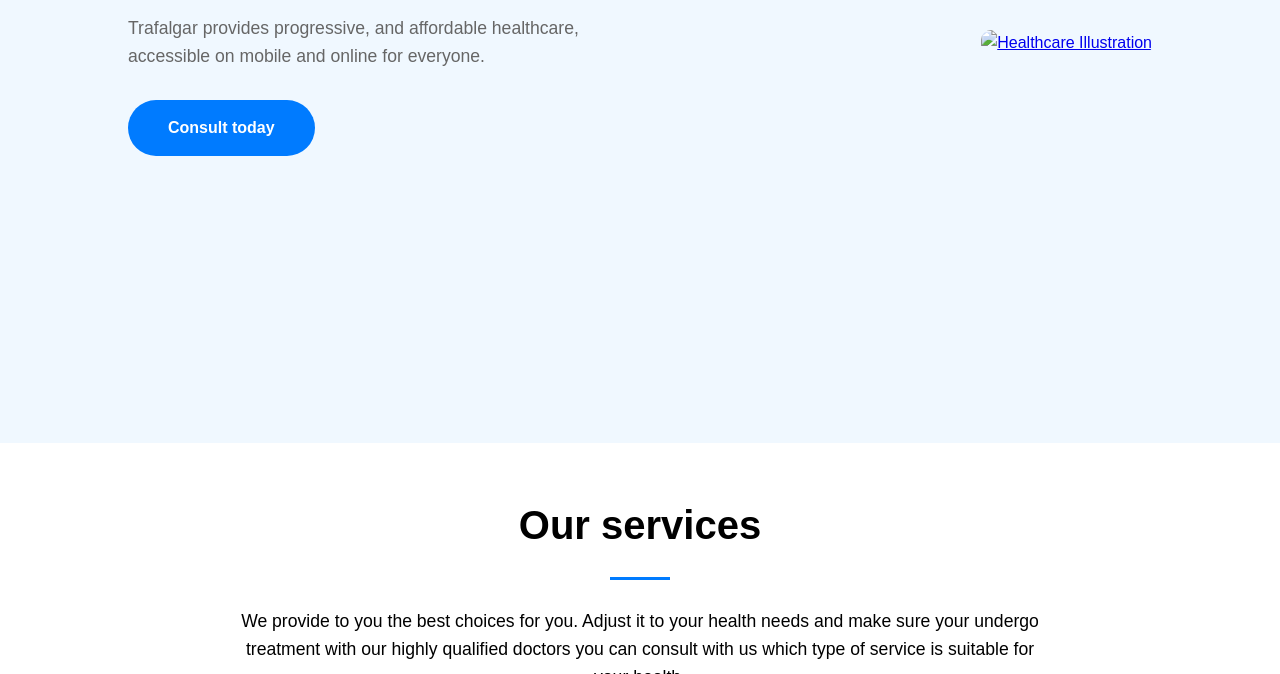
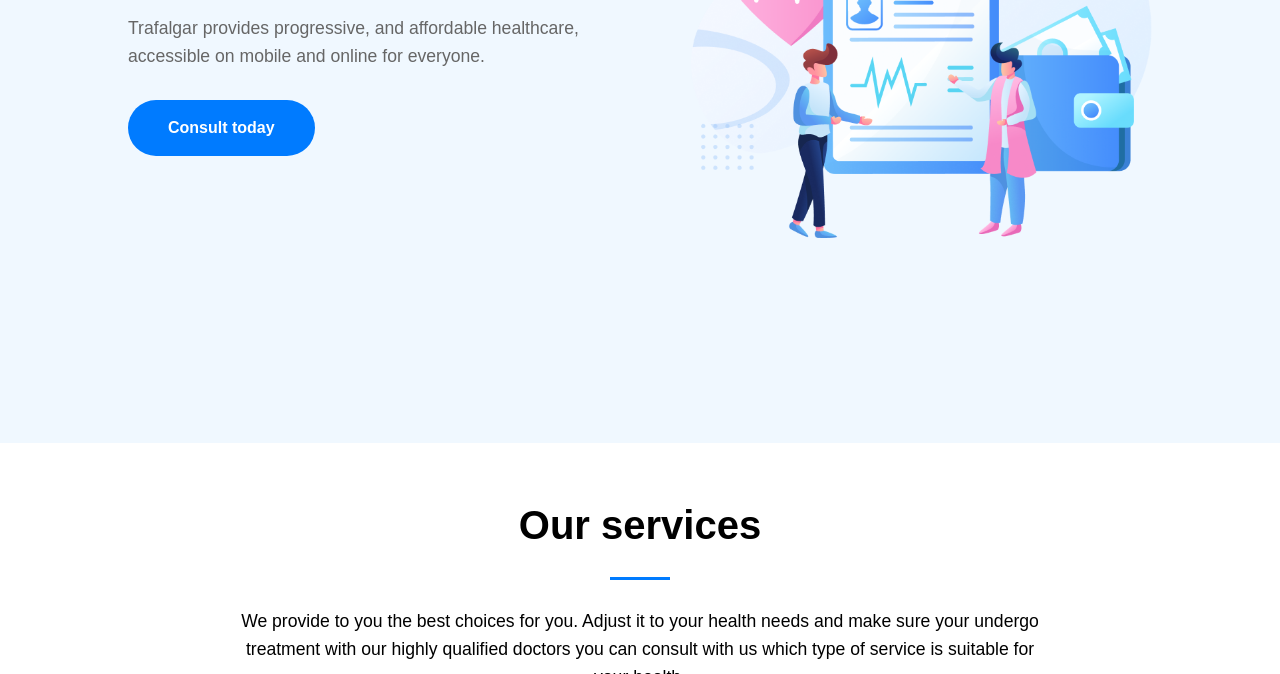
Before and after one commit to TAREKTIKO/Trafalgar-website, a plain HTML site: page index.html in a window 1280 px wide. Shown: the part 426-1100 px from the top of the page. Drawn offline with Linux system fonts and the light colour scheme; the site is published under a folder, as on GitHub Pages, so addresses that start at the root find nothing.

Commit message:
index.html

```diff
--- a/index.html
+++ b/index.html
@@ -29,7 +29,7 @@
             <a href="#Find a doctor" class="cta-button">Consult today</a>
         </div>
         <div class="hero-image">
-            <a href="#home"><img src="/IMG/header-illustration.png" alt="Healthcare Illustration"></a>
+            <a href="#home"><img src="IMG/header-illustration.png" alt="Healthcare Illustration"></a>
         </div>
     </section>
 
```
